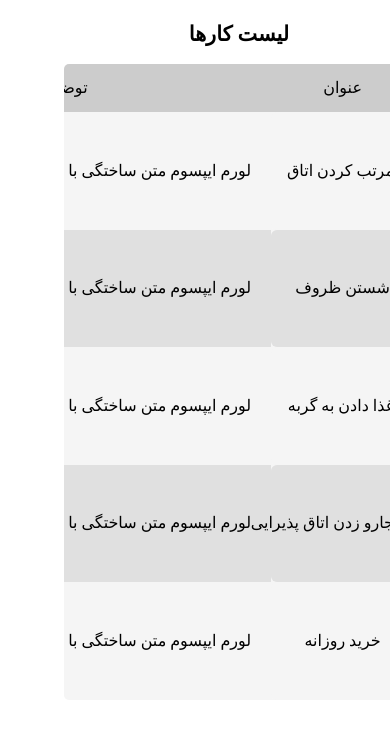
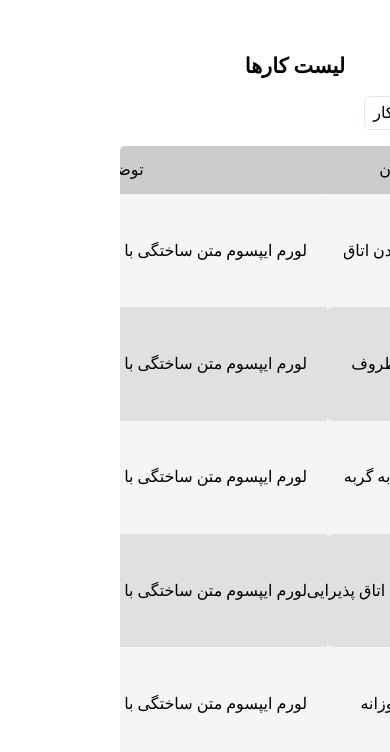
Before and after one commit to bamdadghoori/rahbord-amin-task, a Next.js app in the folder rahbord-amin-task-saremi/: page / in a window 390 px wide. Shown: the top 752 px of the page. Built offline with nearby package versions, Linux system fonts and the light colour scheme; a web font is replaced by a local one.

Commit message:
add add-task form

```diff
--- /dev/null
+++ b/rahbord-amin-task-saremi/pages/add-task.tsx
@@ -0,0 +1,20 @@
+import React from 'react'
+import AddTaskForm from '@/public/components/index/addTaskForm,'
+import styled from 'styled-components'
+
+
+ const AddTask = () => {
+  return (
+ <>
+ <div className='flex w-full mt-16 justify-center'>
+ <div className='flex  w-full lg:w-1/2 p-5'>
+
+ <AddTaskForm/>
+
+ </div>
+ </div>
+
+ </>
+  )
+}
+export default AddTask
--- a/rahbord-amin-task-saremi/pages/index.tsx
+++ b/rahbord-amin-task-saremi/pages/index.tsx
@@ -1,6 +1,6 @@
 import CustomTable from "@/public/components/index/table";
 import Image from "next/image";
-
+import Link from "next/link";
 
 
 
@@ -10,9 +10,31 @@ export default function Home() {
     <main
       className="min-h-screen  h-full lg:p-24 p-5"
     >
+      <div className="justify-between gap-3 gap-1 items-centers mt-8 mt-4 col-span-12 lg:col-span-8 relative grid xxl:col-span-9"></div>
        <div className="flex justify-center flex-col items-center w-full">
        <h1 className=" mb-4">لیست کارها</h1>
        </div>
+       <Link
+       href={"/add-task"}
+       className="btn btn-primary mb-4">
+
+        <svg
+          xmlns="http://www.w3.org/2000/svg"
+          width="24"
+          height="24"
+          viewBox="0 0 24 24"
+          fill="none"
+          stroke="currentColor"
+          stroke-width="1.5"
+          stroke-linecap="round"
+          stroke-linejoin="round"
+          className="feather feather-plus w-4 h-4"
+        >
+          <line x1="12" y1="5" x2="12" y2="19"></line>
+          <line x1="5" y1="12" x2="19" y2="12"></line>
+        </svg>
+        افزودن کار
+      </Link>
 
     <CustomTable/>
 
```
Also changed, not shown: rahbord-amin-task-saremi/public/components/reusable-components/formButton.tsx (added, +35 -0 lines).
